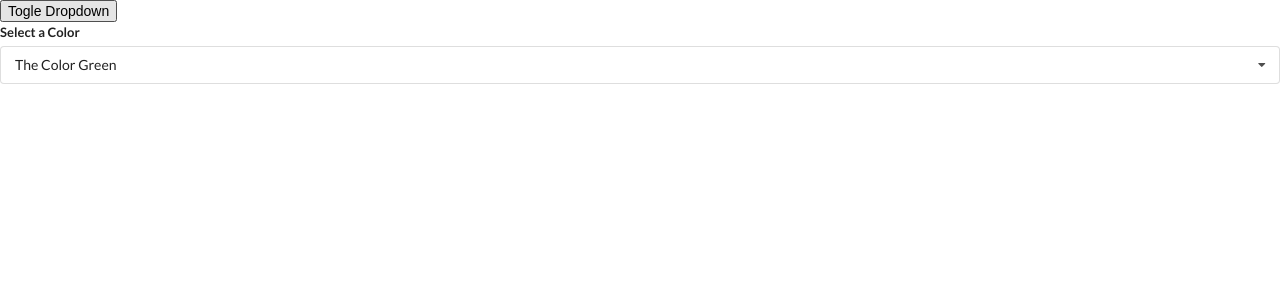
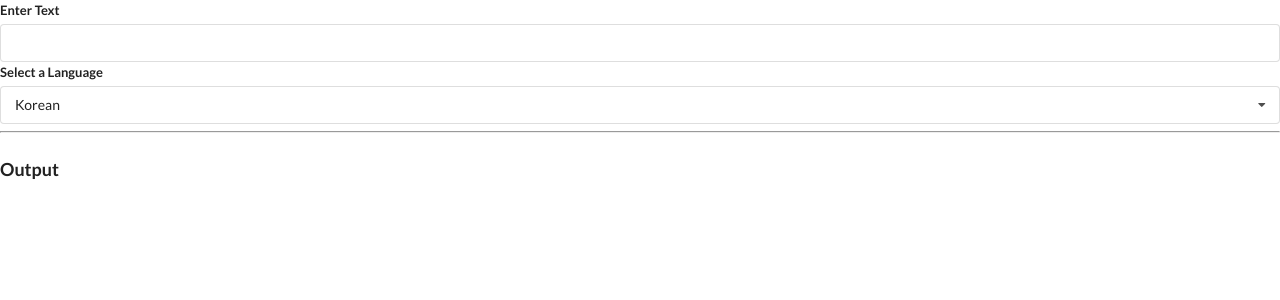
Before and after one commit to daayooung/Modern_React_with_Redux, a React (Create React App) app: page / in a window 1280 px wide. Shown: the top 300 px of the page. Built offline with nearby package versions, Linux system fonts and the light colour scheme; no server answers.

Commit message:
Translate component

```diff
--- a/src/components/App.js
+++ b/src/components/App.js
@@ -1,7 +1,6 @@
-import React, { useState } from 'react';
-import Accordion from './Accordion';
-import Search from './Search';
-import Dropdown from './Dropdown';
+import React from 'react';
+
+import Translate from './Translate';
 
 const items = [
   {
@@ -34,21 +33,9 @@
 ];
 
 export default () => {
-  const [selected, setSelected] = useState(options[0]);
-  const [showDropdown, setSowDropdown] = useState(true);
-
   return (
     <div>
-      <button onClick={() => setSowDropdown(!showDropdown)}>
-        Togle Dropdown
-      </button>
-      {showDropdown ? (
-        <Dropdown
-          options={options}
-          selected={selected}
-          onSelectedChange={setSelected}
-        />
-      ) : null}
+      <Translate />
     </div>
   );
 };
--- /dev/null
+++ b/src/components/Convert.js
@@ -0,0 +1,32 @@
+import React, { useState, useEffect } from 'react';
+import axios from 'axios';
+
+const Convert = ({ language, text }) => {
+  const [translated, setTranslated] = useState('');
+
+  useEffect(() => {
+    const doTranslation = async () => {
+      const { data } = await axios.post(
+        'https://translation.googleapis.com/language/translate/v2',
+        {},
+        {
+          params: {
+            q: text,
+            target: language.value,
+            key: 'AIzaSyCHUCmpR7cT_yDFHC98CZJy2LTms-IwDlM'
+          }
+        }
+      );
+      setTranslated(data.data.translations[0].translatedText);
+    };
+
+    doTranslation();
+  }, [language, text]);
+  return (
+    <div>
+      <h1 className="ui header">{translated}</h1>
+    </div>
+  );
+};
+
+export default Convert;
--- a/src/components/Dropdown.js
+++ b/src/components/Dropdown.js
@@ -1,6 +1,6 @@
 import React, { useState, useEffect, useRef } from 'react';
 
-const Dropdown = ({ options, selected, onSelectedChange }) => {
+const Dropdown = ({ options, selected, onSelectedChange, label }) => {
   const [open, setOpen] = useState(false);
   const ref = useRef();
 
@@ -34,15 +34,14 @@
       </div>
     );
   });
-  console.log(ref.current);
+
   return (
     <div ref={ref} className="ui form">
       <div className="field">
-        <label className="label">Select a Color</label>
+        <label className="label">{label}</label>
         <div
           onClick={() => setOpen(!open)}
-          className={`ui selection dropdown ${open ? 'visible active' : ''}
-        `}
+          className={`ui selection dropdown ${open ? 'visible active' : ''}`}
         >
           <i className="dropdown icon"></i>
           <div className="text">{selected.label}</div>
--- /dev/null
+++ b/src/components/Translate.js
@@ -0,0 +1,49 @@
+import React, { useState } from 'react';
+import Dropdown from './Dropdown';
+import Convert from './Convert';
+
+const options = [
+  {
+    label: 'Korean',
+    value: 'ko'
+  },
+  {
+    label: 'Afrikaans',
+    value: 'af'
+  },
+  {
+    label: 'Arabic',
+    value: 'ar'
+  },
+  {
+    label: 'Hindi',
+    value: 'hi'
+  }
+];
+
+const Translate = () => {
+  const [language, setLanguage] = useState(options[0]);
+  const [text, setText] = useState('');
+
+  return (
+    <div>
+      <div className="ui form">
+        <div className="field">
+          <label>Enter Text</label>
+          <input value={text} onChange={(e) => setText(e.target.value)} />
+        </div>
+      </div>
+      <Dropdown
+        label="Select a Language"
+        selected={language}
+        onSelectedChange={setLanguage}
+        options={options}
+      />
+      <hr />
+      <h3 className="ui header">Output</h3>
+      <Convert text={text} language={language} />
+    </div>
+  );
+};
+
+export default Translate;
```
Also changed, not shown: 1 other file (tests, documents, lock files or other folders).
